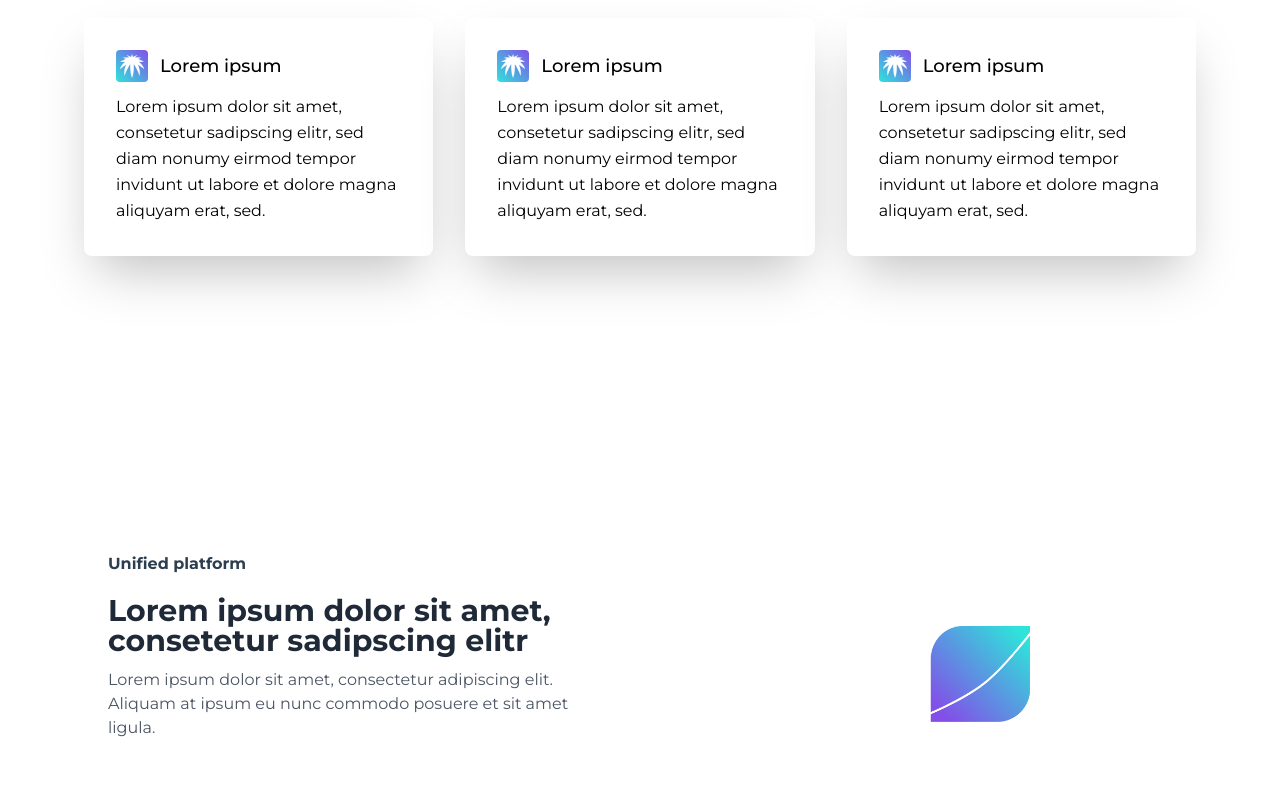
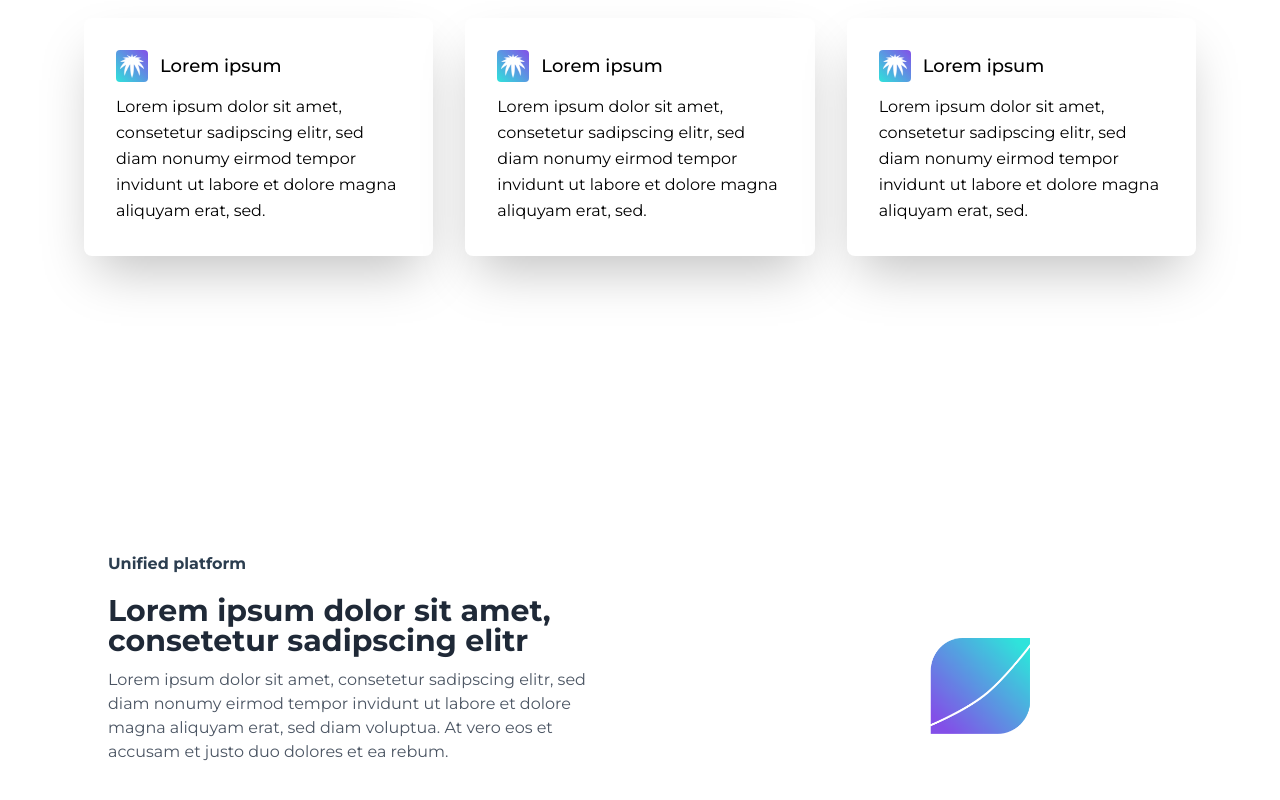
Before and after one commit to MahaaAlzahrani/takamol-hub-spa, a Vue app: page / in a window 1280 px wide. Shown: the part 1266-2066 px from the top of the page. Built offline with nearby package versions, Linux system fonts and the light colour scheme.

Commit message:
Update description of unified platform section

```diff
--- a/src/components/home/UnifiedPlatform.vue
+++ b/src/components/home/UnifiedPlatform.vue
@@ -11,8 +11,10 @@
 						Lorem ipsum dolor sit amet, consetetur sadipscing elitr
 					</h1>
 					<p class="text-gray-600 text-left mb-8">
-						Lorem ipsum dolor sit amet, consectetur adipiscing elit. Aliquam
-						at ipsum eu nunc commodo posuere et sit amet ligula.
+						Lorem ipsum dolor sit amet, consetetur sadipscing
+                        elitr, sed diam nonumy eirmod tempor invidunt ut labore
+                        et dolore magna aliquyam erat, sed diam voluptua. At vero
+                        eos et accusam et justo duo dolores et ea rebum.
 						<br />
 						<br />
 					</p>
```
